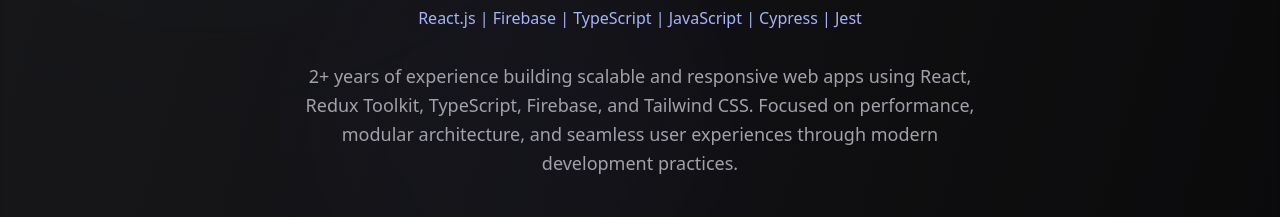
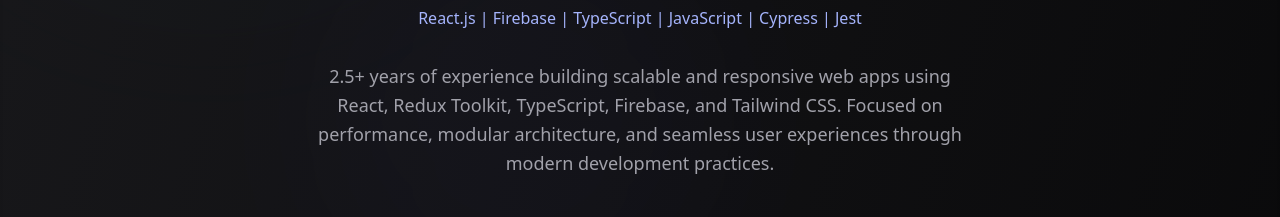
Before and after one commit to vankur017/portfolio, a React (Vite) app: page / in a window 1280 px wide. Shown: the part 348-565 px from the top of the page. Built offline with nearby package versions, Linux system fonts and the light colour scheme; no server answers.

Commit message:
updated resume

```diff
--- a/src/components/Hero.tsx
+++ b/src/components/Hero.tsx
@@ -77,7 +77,7 @@
             variants={textVariants}
             className="text-lg text-zinc-400 mb-10 max-w-2xl mx-auto leading-relaxed"
           >
-            2+ years of experience building scalable and responsive web apps using React, Redux Toolkit,
+            2.5+ years of experience building scalable and responsive web apps using React, Redux Toolkit,
             TypeScript, Firebase, and Tailwind CSS. Focused on performance, modular architecture, and seamless user experiences through modern development practices.
           </motion.p>
 
@@ -86,7 +86,7 @@
             className="flex flex-col sm:flex-row gap-4 justify-center items-center"
           >
             <motion.a
-              href="/updatedres.pdf"
+              href="/updateres.pdf"
               download
               whileHover={{ scale: 1.05 }}
               whileTap={{ scale: 0.95 }}
```
Also changed, not shown: 2 other files (tests, documents, lock files or other folders).
